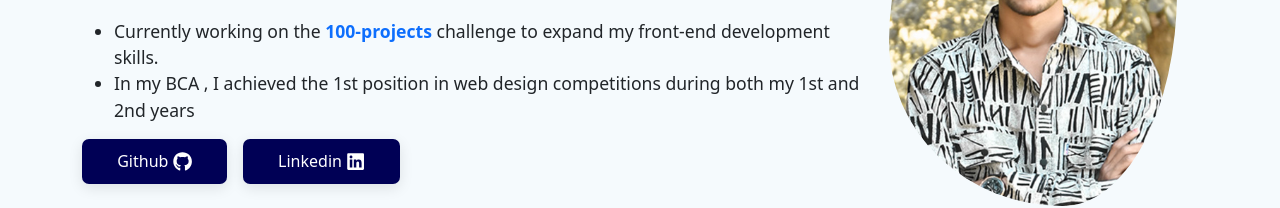
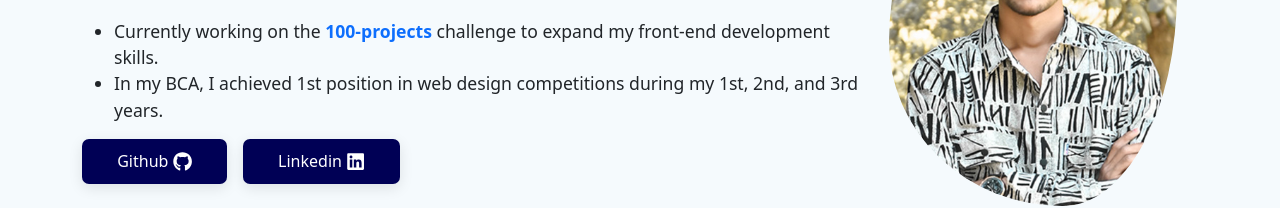
Before and after one commit to amankureshi/portfolio-2025, a React (Vite) app: page / in a window 1280 px wide. Shown: the part 399-607 px from the top of the page. Built offline with nearby package versions, Linux system fonts and the light colour scheme.

Commit message:
update heroSection

```diff
--- a/src/Components/HeroSection.jsx
+++ b/src/Components/HeroSection.jsx
@@ -36,8 +36,8 @@ const HeroSection = () => {
               challenge to expand my front-end development skills.
             </li>
             <li>
-              In my BCA , I achieved the 1st position in web design competitions
-              during both my 1st and 2nd years
+              In my BCA, I achieved 1st position in web design competitions
+              during my 1st, 2nd, and 3rd years.
             </li>
           </ul>
 
```
